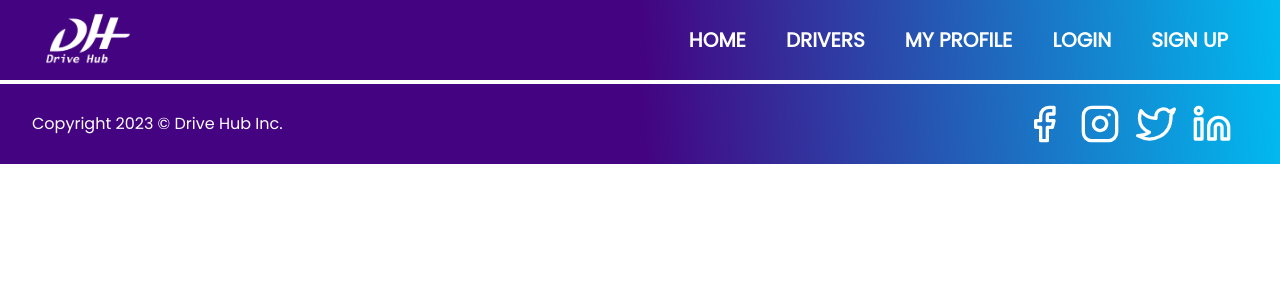
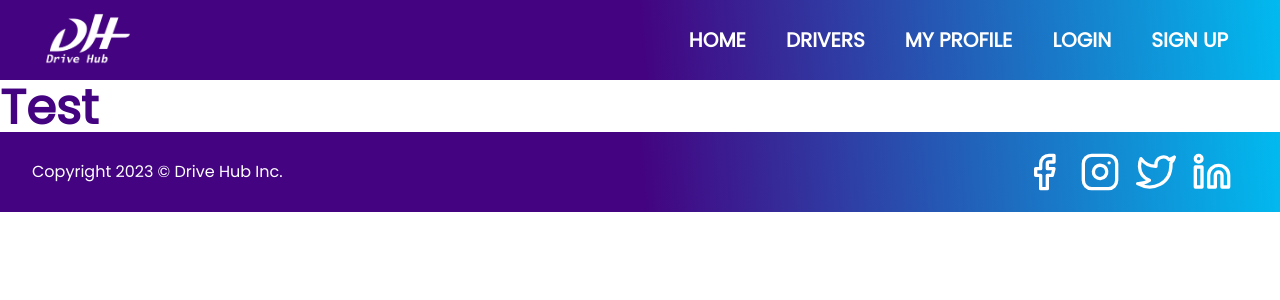
Before and after one commit to MikeSymoDev/frontend-driving-school, a React (Create React App) app: page /driverdetail/1/appointments in a window 1280 px wide. Shown: the top 300 px of the page. Built offline with nearby package versions, Linux system fonts and the light colour scheme.

Commit message:
added appointments to app.js

```diff
--- a/src/App.js
+++ b/src/App.js
@@ -10,6 +10,7 @@ import Header from './components/header/header';
 import Footer from './components/footer/footer';
 import MyProfile from './pages/myProfile';
 import RequireAuth from './app/requireAuth';
+import { DriverAppointment } from './pages/driverAppointment';
 
 function App() {
   return (
@@ -22,6 +23,7 @@ function App() {
           <Route path='/' element={<Home />} />
           <Route path='alldrivers' element={<DriverOverview />} />
           <Route path='driverdetail/:id' element={<DriverDetail />} />
+          <Route path='driverdetail/:id/appointments' element={<DriverAppointment />} />
           <Route path='myprofile' element={<RequireAuth><MyProfile /></RequireAuth>} />
           <Route path='signup' element={<SignUpStart />} />
           <Route path='signupform' element={<SignUpForm />} />
--- /dev/null
+++ b/src/pages/driverAppointment.jsx
@@ -0,0 +1,8 @@
+export const DriverAppointment = () => {
+
+
+
+    return (
+        <h1>Test</h1>
+    )
+  }
```
